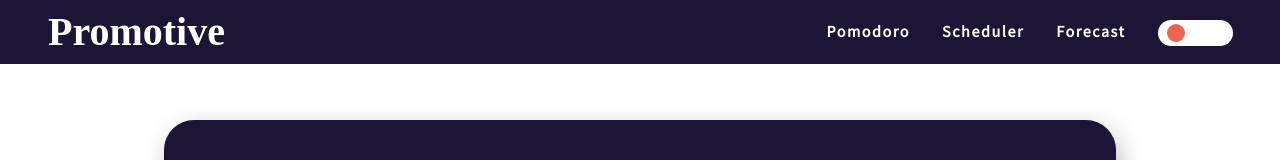
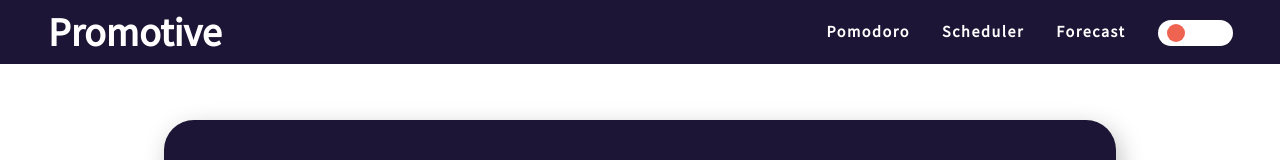
Before and after one commit to devfrankkim/Promotive, a React (Create React App) app: page /pomodoro in a window 1280 px wide. Shown: the top 160 px of the page. Built offline with nearby package versions, Linux system fonts and the light colour scheme; no server answers.

Commit message:
bugs: Production  #17

```diff
--- a/src/layouts/Header/index.tsx
+++ b/src/layouts/Header/index.tsx
@@ -30,7 +30,7 @@ const Header = () => {
 export default Header;
 
 const Wrapper = styled.div`
-  @import url("https://fonts.googleapis.com/css2?family=Pacifico&display=swap");
+  /* @import url("https://fonts.googleapis.com/css2?family=Pacifico&display=swap"); */
 
   background: ${palette.darkPurple};
   color: ${palette.white};
@@ -38,8 +38,8 @@ const Wrapper = styled.div`
   font-weight: bold;
 
   .logo {
-    font-family: "Pacifico", cursive;
-    font-style: normal;
+    /* font-family: "Pacifico", cursive;
+    font-style: normal; */
     font-size: 40px;
     cursor: pointer;
   }
--- a/src/styles/styles.ts
+++ b/src/styles/styles.ts
@@ -20,11 +20,9 @@ export const palette = {
   white: "#FFF",
   textColor: "#111111",
   orange: "#EF6351",
-  // Pomodoro
   lightPurple: "#664eff",
   darkPurple: "#1C1535",
   orangeGradient: "linear-gradient(180deg, #f55064 11.59%, #f78361 100%)",
-  // DND
   purpleDND: "#5D5677",
 };
 
--- a/src/styles/theme.ts
+++ b/src/styles/theme.ts
@@ -1,29 +1,28 @@
 import { DefaultTheme } from "styled-components";
-import { palette } from "./styles";
 
 export const lightTheme: DefaultTheme = {
   textColor: "black",
   bgColor: "#fff",
   accentColor: "8A2BE2",
-  boardColor: `${palette.purpleDND}`,
-  cardColor: `${palette.white}`,
+  boardColor: `#5D5677`,
+  cardColor: `#fff`,
   boardTextColor: "black",
   darkBG: "",
   darkBoxShadow: `rgba(0, 0, 0, 0.35) 0px 3px 10px`,
-  backgroudPomodoro: `${palette.darkPurple}`,
+  backgroudPomodoro: "#1C1535",
 };
 
 export const darkTheme: DefaultTheme = {
   textColor: "black",
   bgColor: "black",
   accentColor: "rgba(0, 255, 255, 0.7)",
-  boardColor: `${palette.darkPurple}`,
-  cardColor: `${palette.purpleDND}`,
+  boardColor: "#1C1535",
+  cardColor: "#5D5677",
   boardTextColor: "black",
   darkBG: "#fff",
   darkBoxShadow: `0px 1px 2px 0px rgba(0, 255, 255, 0.7),
   1px 2px 4px 0px rgba(0, 255, 255, 0.7),
   2px 4px 8px 0px rgba(0, 255, 255, 0.7),
   2px 4px 16px 0px rgba(0, 255, 255, 0.7)`,
-  backgroudPomodoro: `${palette.orangeGradient}`,
+  backgroudPomodoro: "linear-gradient(180deg, #f55064 11.59%, #f78361 100%)",
 };
```
